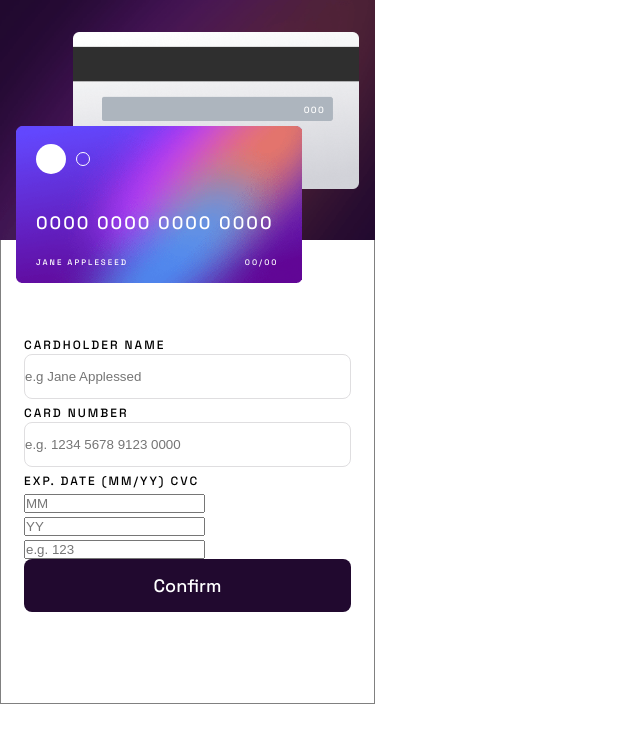
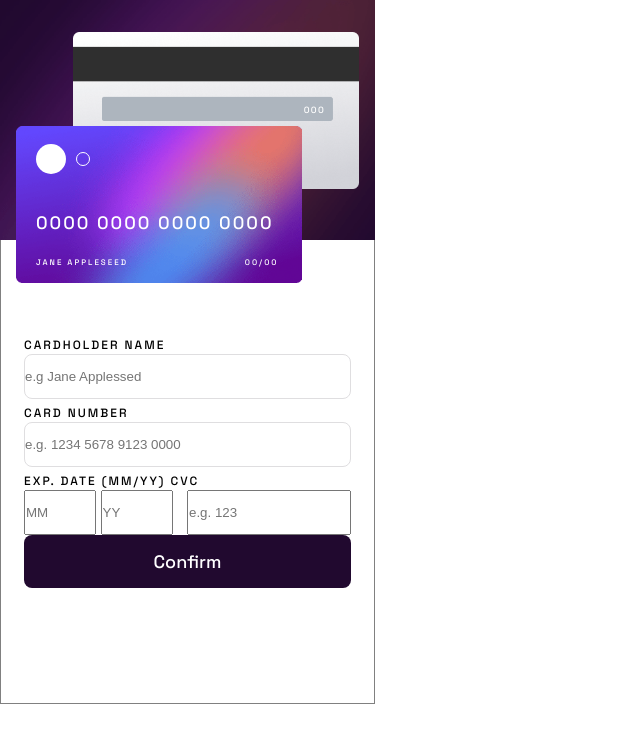
Before and after one commit to GonzaloGC/Interactive-card-details-form, a plain HTML site: page index.html in a window 1280 px wide. Shown: the whole page, without its empty margins (0-640 px from the left). Drawn offline with Linux system fonts and the light colour scheme.

Commit message:
added style inputs date

```diff
--- a/index.html
+++ b/index.html
@@ -39,7 +39,8 @@
         <form class="card__form">
           <div class="card__form-fname">
             <label for="fname">CARDHOLDER NAME</label><br />
-            <input class="input__one"
+            <input
+              class="input__one"
               type="text"
               name="fname"
               id="fname"
@@ -48,7 +49,8 @@
           </div>
           <div class="card__form-sname">
             <label for="sname">CARD NUMBER</label><br />
-            <input class="input__two"
+            <input
+              class="input__two"
               type="text"
               name="sname"
               id="sname"
@@ -58,14 +60,31 @@
           <div class="card__form-date">
             <label for="date">EXP. DATE (MM/YY) CVC</label>
             <div class="card__form-inpunts">
-              <input type="number" name="date" id="date" placeholder="MM" />
-              <input type="number" name="year" id="year" placeholder="YY" />
+              <div class="inputs__mm-yy">
                 <input
+                  class="input__mm-yy inputs__date"
+                  type="number"
+                  name="date"
+                  id="date"
+                  placeholder="MM"
+                />
+                <input
+                  class="input__mm-yy inputs__date"
+                  type="number"
+                  name="year"
+                  id="year"
+                  placeholder="YY"
+                />
+              </div>
+              <div class="input__number">
+                <input
+                  class="input__date-number inputs__date"
                   type="number"
                   name="number"
                   id="number"
                   placeholder="e.g. 123"
                 />
+              </div>
             </div>
           </div>
           <div class="button">
@@ -77,8 +96,6 @@
 
     <!-- Completed state start -->
 
-
-
     <!-- <div class="attribution">
     Challenge by <a href="https://www.frontendmentor.io?ref=challenge" target="_blank">Frontend Mentor</a>.
     Coded by <a href="#">Your Name Here</a>.
--- a/styles.css
+++ b/styles.css
@@ -184,6 +184,23 @@ label {
   border: 1px solid #DFDEE0;
   border-radius: 8px;
 }
+.card__form-inpunts{
+  display: flex;
+  justify-content: space-between;
+
+}
+.inputs__date{
+  width: 100%;
+}
+.input__mm-yy{
+  width: 72px;
+  height: 45px;
+}
+.input__date-number{
+  width: 164px;
+  height: 45px;
+
+}
 
 .button {
   background-color: var(--Very-dark-violet);
```
Lines whose indentation alone changed are shown as unchanged.
